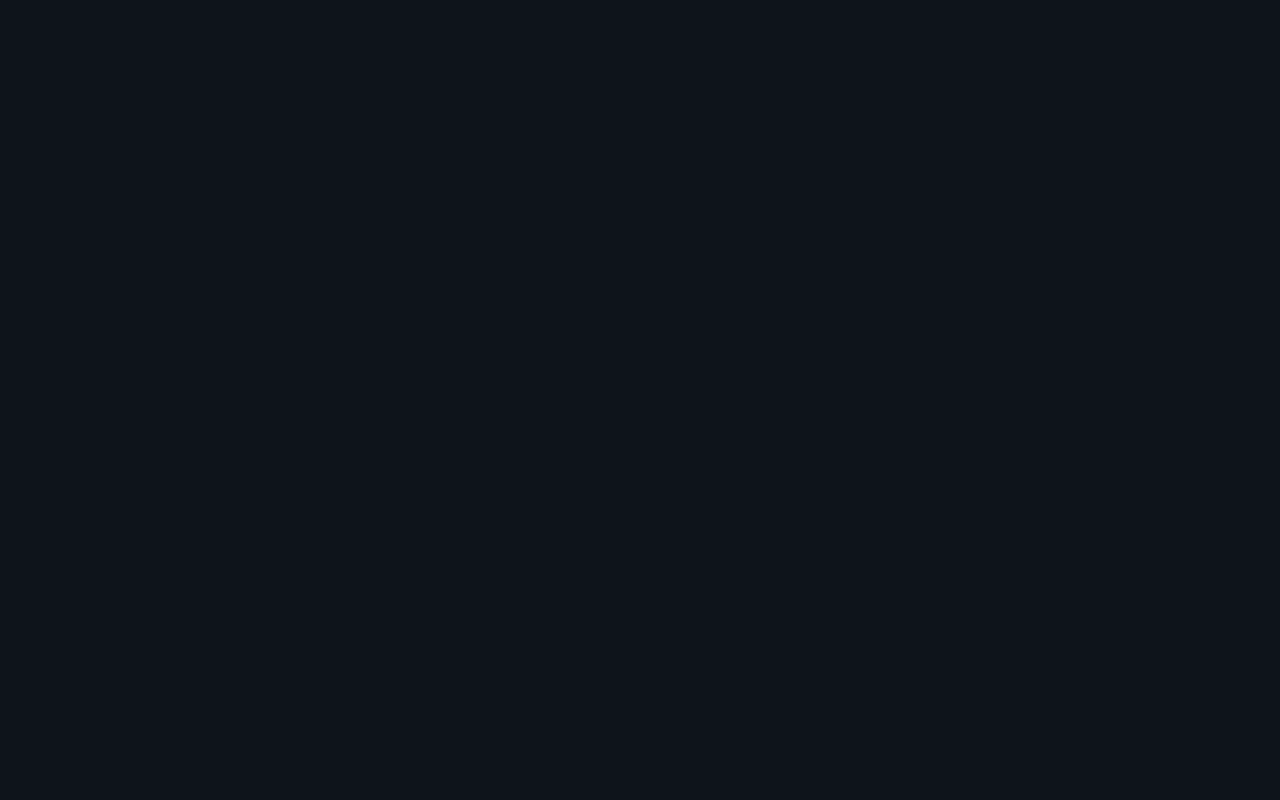
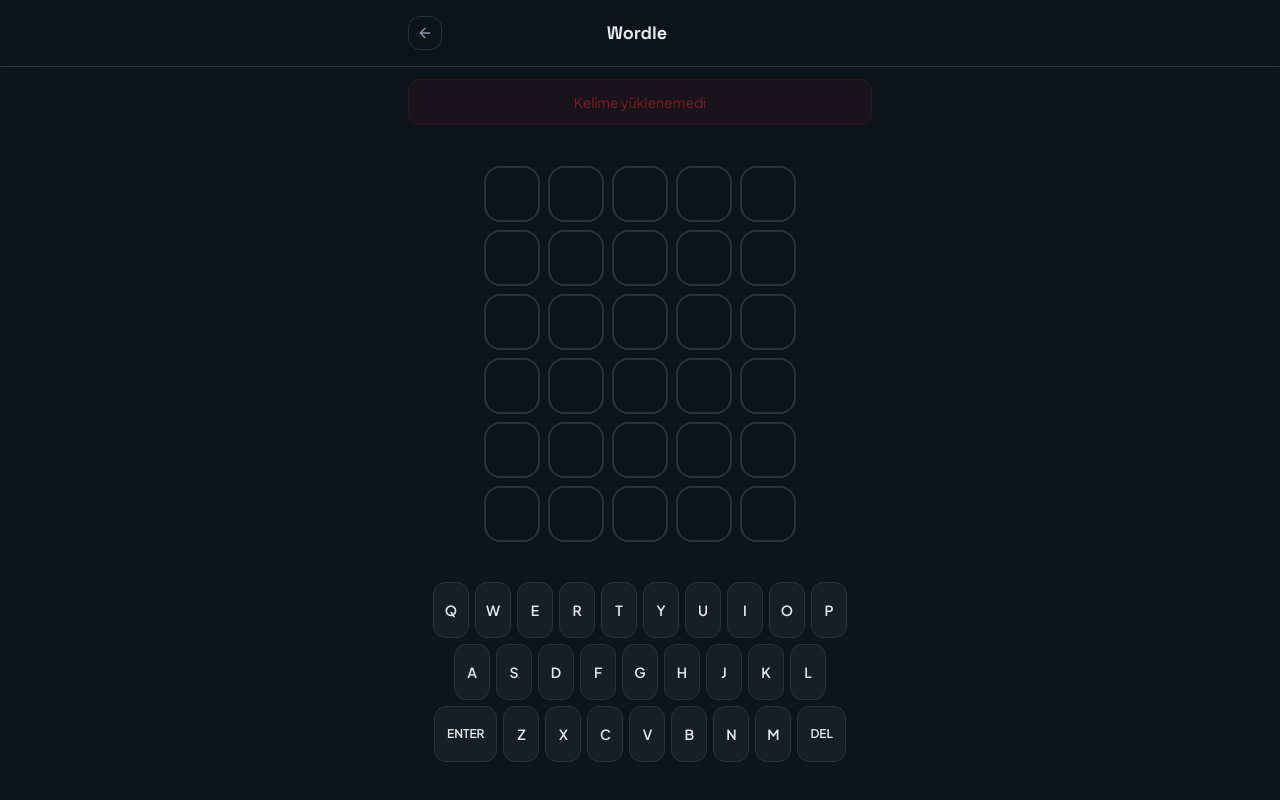
Before and after one commit to DevVettel/multiWayLearn, a React (Vite) app in the folder frontend/: page /wordle in a window 1280 px wide. Before the commit this address had no page. Built offline with nearby package versions, Linux system fonts and the light colour scheme; no server answers; sample sign-in values are in the browser's storage.

Commit message:
Wordle: frontend sayfasi eklendi

```diff
--- a/frontend/src/App.jsx
+++ b/frontend/src/App.jsx
@@ -21,6 +21,7 @@
 import Quiz from './pages/Quiz';
 import Settings from './pages/Settings';
 import Analysis from './pages/Analysis';
+import Wordle from './pages/Wordle';
 
 function PrivateRoute({ children }) {
   const token = localStorage.getItem('token');
@@ -48,6 +49,9 @@
         <Route path="/analysis" element={
           <PrivateRoute><Analysis /></PrivateRoute>
         } />
+        <Route path="/wordle" element={
+          <PrivateRoute><Wordle /></PrivateRoute>
+        } />
       </Routes>
     </BrowserRouter>
   );
--- /dev/null
+++ b/frontend/src/pages/Wordle.jsx
@@ -0,0 +1,256 @@
+import { useState, useEffect } from 'react';
+import { useNavigate, useLocation } from 'react-router-dom';
+import { ArrowLeft } from 'lucide-react';
+import axios from 'axios';
+
+const API = axios.create({ baseURL: 'http://localhost:3001/api' });
+API.interceptors.request.use((config) => {
+  const token = localStorage.getItem('token');
+  if (token) config.headers.Authorization = `Bearer ${token}`;
+  return config;
+});
+
+const KEYBOARD_ROWS = [
+  ['Q','W','E','R','T','Y','U','I','O','P'],
+  ['A','S','D','F','G','H','J','K','L'],
+  ['ENTER','Z','X','C','V','B','N','M','DEL'],
+];
+
+const TILE_COLORS = {
+  correct: 'bg-emerald-500 border-emerald-500 text-white',
+  present: 'bg-amber-500 border-amber-500 text-white',
+  absent: 'bg-muted border-muted text-muted-foreground',
+  empty: 'bg-transparent border-border text-foreground',
+  active: 'bg-transparent border-primary text-foreground',
+};
+
+const KEY_COLORS = {
+  correct: 'bg-emerald-500 text-white',
+  present: 'bg-amber-500 text-white',
+  absent: 'bg-muted text-muted-foreground',
+  default: 'bg-card border border-border text-foreground hover:border-primary/50',
+};
+
+export default function Wordle() {
+  const navigate = useNavigate();
+  const location = useLocation();
+  const activeLevels = location.state?.activeLevels ||
+    JSON.parse(localStorage.getItem('activeLevels') || '["A1"]');
+
+  const [guesses, setGuesses] = useState([]); // tamamlanan satırlar [{guess, result}]
+  const [currentGuess, setCurrentGuess] = useState('');
+  const [gameOver, setGameOver] = useState(false);
+  const [won, setWon] = useState(false);
+  const [answer, setAnswer] = useState('');
+  const [error, setError] = useState('');
+  const [shake, setShake] = useState(false);
+  const [wordInfo, setWordInfo] = useState(null);
+  const [letterStates, setLetterStates] = useState({}); // klavye renkleri
+
+  const MAX_GUESSES = 6;
+  const WORD_LENGTH = 5;
+
+  useEffect(() => {
+    // Günlük kelime bilgisini al
+    const levelsParam = activeLevels.join(',');
+    API.get(`/wordle/word?levels=${levelsParam}`)
+      .then(res => setWordInfo(res.data))
+      .catch(() => setError('Kelime yüklenemedi'));
+  }, []);
+
+  useEffect(() => {
+    const handleKeyDown = (e) => {
+      if (gameOver) return;
+      const key = e.key.toUpperCase();
+      if (key === 'ENTER') handleSubmit();
+      else if (key === 'BACKSPACE') handleDelete();
+      else if (/^[A-Z]$/.test(key)) handleLetter(key);
+    };
+    window.addEventListener('keydown', handleKeyDown);
+    return () => window.removeEventListener('keydown', handleKeyDown);
+  }, [currentGuess, gameOver]);
+
+  const handleLetter = (letter) => {
+    if (currentGuess.length < WORD_LENGTH && !gameOver) {
+      setCurrentGuess(prev => prev + letter);
+      setError('');
+    }
+  };
+
+  const handleDelete = () => {
+    setCurrentGuess(prev => prev.slice(0, -1));
+    setError('');
+  };
+
+  const handleSubmit = async () => {
+    if (currentGuess.length !== WORD_LENGTH) {
+      setError('Kelime 5 harfli olmalı!');
+      setShake(true);
+      setTimeout(() => setShake(false), 500);
+      return;
+    }
+
+    try {
+      const res = await API.post('/wordle/guess', {
+        guess: currentGuess,
+        activeLevels,
+      });
+
+      const { result, isWon, target } = res.data;
+      const newGuess = { guess: currentGuess, result };
+      const newGuesses = [...guesses, newGuess];
+      setGuesses(newGuesses);
+      setCurrentGuess('');
+
+      // Klavye renklerini güncelle
+      const newLetterStates = { ...letterStates };
+      currentGuess.split('').forEach((letter, i) => {
+        const current = newLetterStates[letter];
+        const next = result[i];
+        if (current === 'correct') return;
+        if (current === 'present' && next !== 'correct') return;
+        newLetterStates[letter] = next;
+      });
+      setLetterStates(newLetterStates);
+
+      if (isWon) {
+        setWon(true);
+        setGameOver(true);
+        setAnswer(target);
+      } else if (newGuesses.length >= MAX_GUESSES) {
+        setGameOver(true);
+        setAnswer(target);
+      }
+    } catch {
+      setError('Bir hata oluştu');
+    }
+  };
+
+  // Izgara satırlarını oluştur
+  const rows = [];
+  for (let i = 0; i < MAX_GUESSES; i++) {
+    if (i < guesses.length) {
+      rows.push({ type: 'done', data: guesses[i] });
+    } else if (i === guesses.length && !gameOver) {
+      rows.push({ type: 'current', data: currentGuess });
+    } else {
+      rows.push({ type: 'empty', data: '' });
+    }
+  }
+
+  return (
+    <div className="min-h-screen bg-background flex flex-col">
+
+      {/* Header */}
+      <header className="border-b border-border"
+        style={{ backgroundColor: 'hsl(var(--background) / 0.85)', backdropFilter: 'blur(20px)' }}>
+        <div className="max-w-lg mx-auto px-6 py-4 flex items-center justify-between">
+          <button onClick={() => navigate('/dashboard')}
+            className="p-2 rounded-xl border border-border hover:border-primary/50 transition-all">
+            <ArrowLeft className="w-4 h-4 text-muted-foreground" />
+          </button>
+          <div className="text-center">
+            <h1 className="text-lg font-bold font-display">Wordle</h1>
+            {wordInfo && (
+              <p className="text-xs text-muted-foreground">
+                {wordInfo.activeLevels.join('+')} · {wordInfo.totalWords} kelime
+              </p>
+            )}
+          </div>
+          <div className="w-10" />
+        </div>
+      </header>
+
+      {/* Hata mesajı */}
+      {error && (
+        <div className="max-w-lg mx-auto px-6 pt-3 w-full">
+          <div className="p-3 rounded-xl bg-destructive/10 text-destructive border border-destructive/20 text-sm text-center">
+            {error}
+          </div>
+        </div>
+      )}
+
+      {/* Oyun bitti mesajı */}
+      {gameOver && (
+        <div className="max-w-lg mx-auto px-6 pt-3 w-full">
+          <div className={`p-4 rounded-xl border text-center ${
+            won
+              ? 'bg-emerald-500/10 border-emerald-500/20 text-emerald-500'
+              : 'bg-destructive/10 border-destructive/20 text-destructive'
+          }`}>
+            <p className="font-bold text-lg">{won ? 'You are so cooked!' : 'loserrrr'}</p>
+            <p className="text-sm mt-1">
+              {won
+                ? `${guesses.length} denemede buldun!`
+                : `Doğru kelime: ${answer}`}
+            </p>
+            <button
+              onClick={() => navigate('/dashboard')}
+              className="mt-3 px-6 py-2 rounded-xl gradient-bg text-white text-sm font-semibold transition-all hover:scale-[1.02]">
+              görev başarili asker üsse dön o7.
+            </button>
+          </div>
+        </div>
+      )}
+
+      {/* Izgara */}
+      <div className="flex-1 flex items-center justify-center py-6">
+        <div className="flex flex-col gap-2">
+          {rows.map((row, rowIdx) => (
+            <div
+              key={rowIdx}
+              className={`flex gap-2 ${row.type === 'current' && shake ? 'animate-bounce' : ''}`}>
+              {Array(WORD_LENGTH).fill(null).map((_, colIdx) => {
+                let letter = '';
+                let colorClass = TILE_COLORS.empty;
+
+                if (row.type === 'done') {
+                  letter = row.data.guess[colIdx] || '';
+                  colorClass = TILE_COLORS[row.data.result[colIdx]] || TILE_COLORS.empty;
+                } else if (row.type === 'current') {
+                  letter = row.data[colIdx] || '';
+                  colorClass = letter ? TILE_COLORS.active : TILE_COLORS.empty;
+                }
+
+                return (
+                  <div
+                    key={colIdx}
+                    className={`w-14 h-14 border-2 rounded-2xl flex items-center justify-center text-xl font-bold font-display transition-all duration-300 ${colorClass}`}>
+                    {letter}
+                  </div>
+                );
+              })}
+            </div>
+          ))}
+        </div>
+      </div>
+
+      {/* Klavye */}
+      <div className="pb-8 px-4 max-w-lg mx-auto w-full">
+        {KEYBOARD_ROWS.map((row, i) => (
+          <div key={i} className="flex justify-center gap-1.5 mb-1.5">
+            {row.map(key => {
+              const isSpecial = key === 'ENTER' || key === 'DEL';
+              const state = letterStates[key];
+              const colorClass = state ? KEY_COLORS[state] : KEY_COLORS.default;
+
+              return (
+                <button
+                  key={key}
+                  onClick={() => {
+                    if (key === 'ENTER') handleSubmit();
+                    else if (key === 'DEL') handleDelete();
+                    else handleLetter(key);
+                  }}
+                  className={`${isSpecial ? 'px-3 text-xs' : 'w-9'} h-14 rounded-xl font-semibold text-sm transition-all duration-200 hover:scale-105 active:scale-95 ${colorClass}`}>
+                  {key}
+                </button>
+              );
+            })}
+          </div>
+        ))}
+      </div>
+
+    </div>
+  );
+}
```
